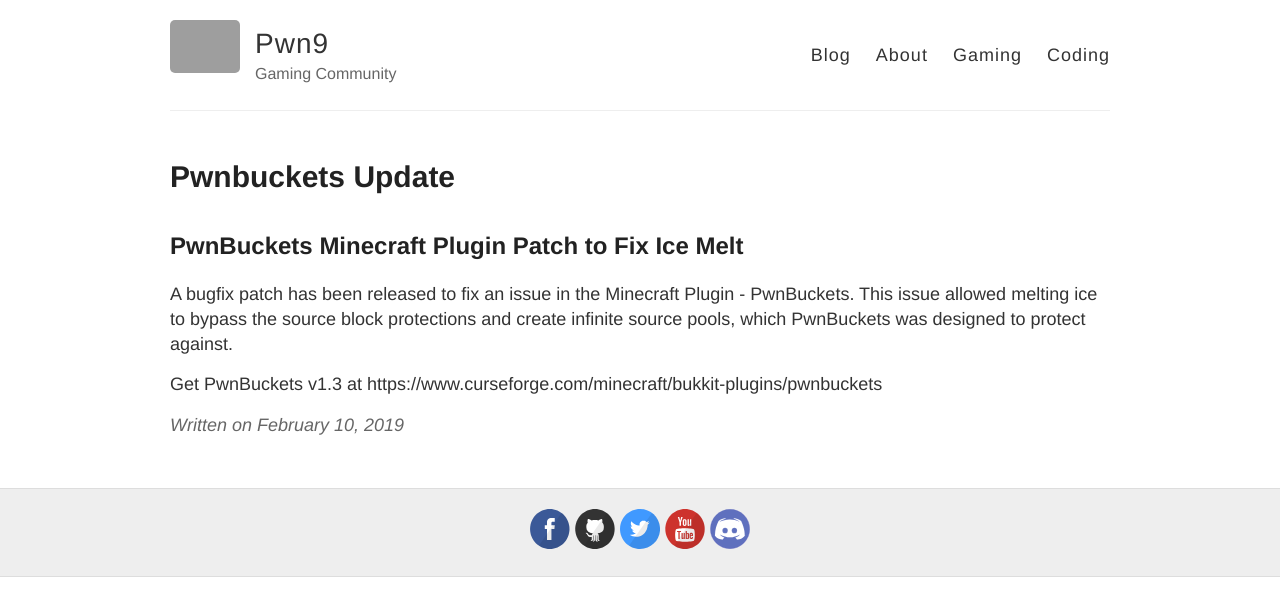
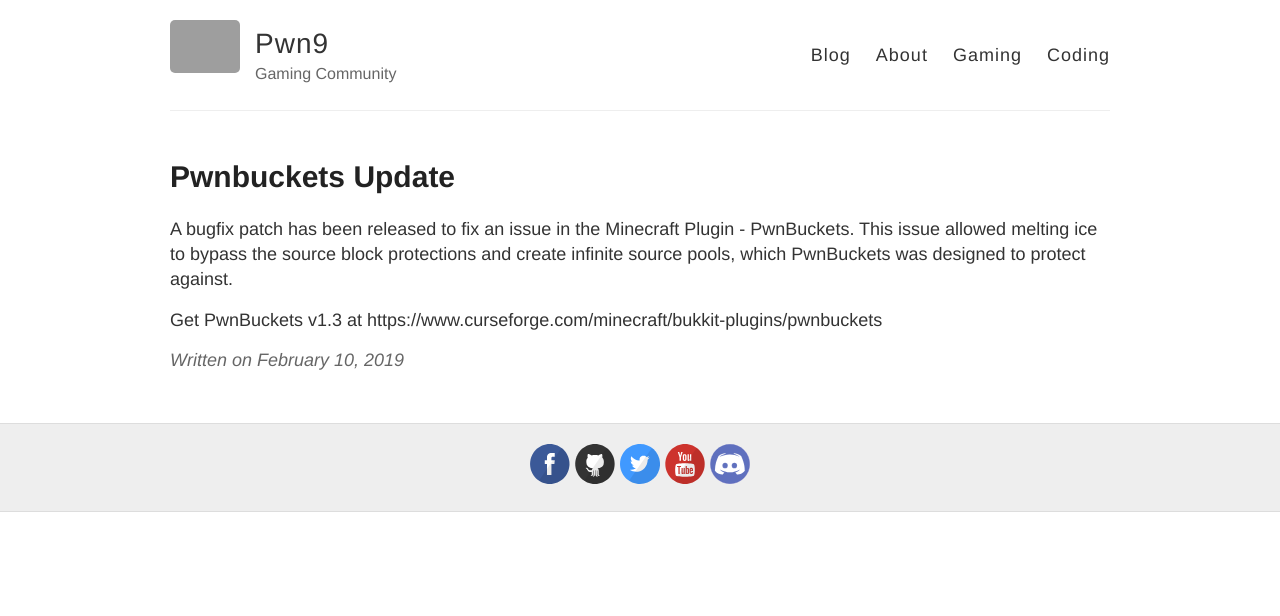
Before and after one commit to Pwn9/blog-pwn9-com.github.io, a Jekyll site: the page built from _posts/2019-02-10-PwnBuckets-Update.md, in a window 1280 px wide. Shown: the top 616 px of the page. Built offline with Jekyll 4.4.1, drawn with Linux system fonts in a browser that asks for light colours; our own code applies the rules of GitHub Pages for plain Markdown files; comment, search, counter and statistics services are not loaded; grey boxes are pictures that could not be loaded.

Commit message:
Update 2019-02-10-PwnBuckets-Update.md

```diff
--- a/_posts/2019-02-10-PwnBuckets-Update.md
+++ b/_posts/2019-02-10-PwnBuckets-Update.md
@@ -1,8 +1,6 @@
 ---
 published: true
 ---
-## PwnBuckets Minecraft Plugin Patch to Fix Ice Melt
-
 A bugfix patch has been released to fix an issue in the Minecraft Plugin - PwnBuckets. This issue allowed melting ice to bypass the source block protections and create infinite source pools, which PwnBuckets was designed to protect against.
 
 Get PwnBuckets v1.3 at https://www.curseforge.com/minecraft/bukkit-plugins/pwnbuckets
```
